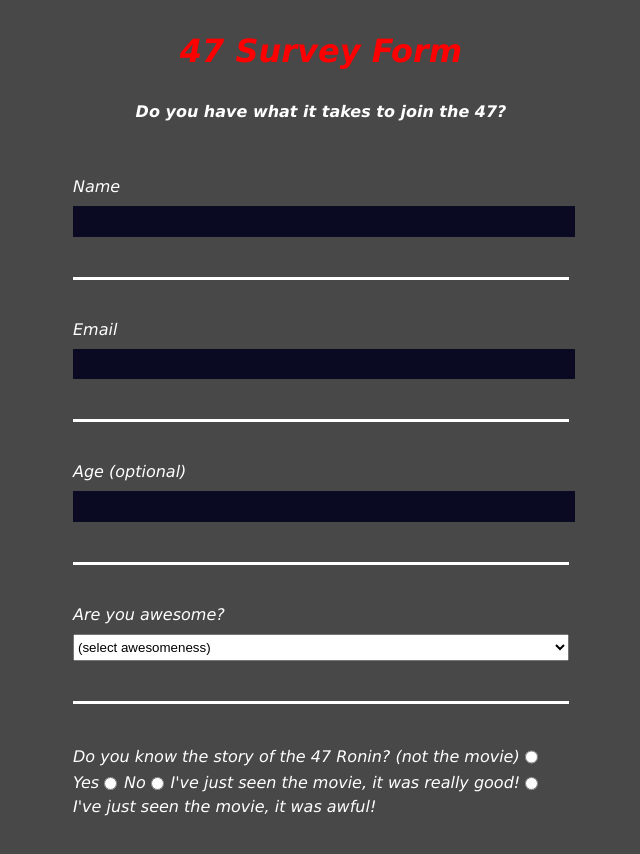
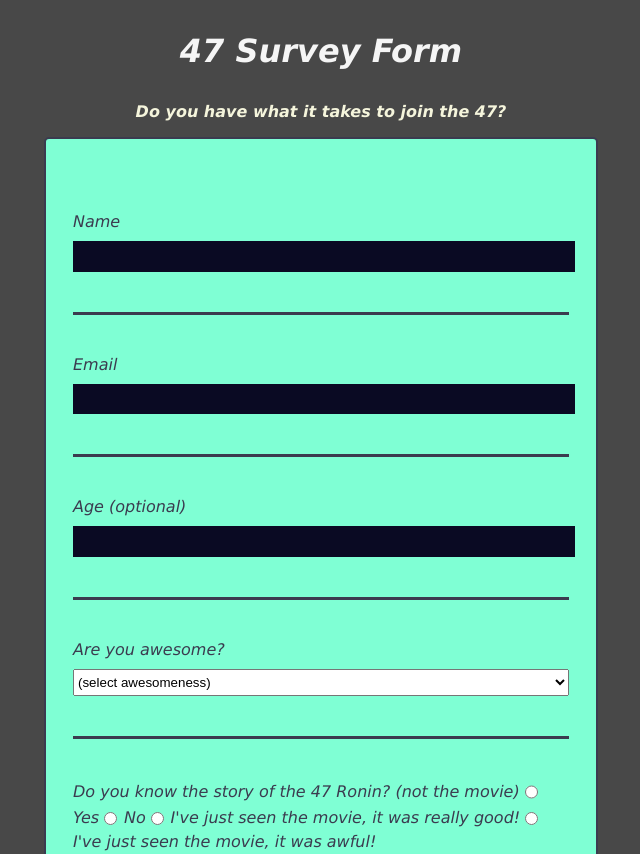
Before and after one commit to twan47/survey-form, a plain HTML site: page index.html in a window 1280 px wide. Shown: the top 854 px of the page, without its empty margins (319-959 px from the left). Drawn offline with Linux system fonts and the light colour scheme.

Commit message:
added color changes, looks much better

```diff
--- a/styles.css
+++ b/styles.css
@@ -3,7 +3,7 @@ body {
     height: 100vh;
     margin: 0;
     background-color:rgba(27, 27, 27, 0.8);
-    color: white;
+    color:#3b3b4f;
     font-family: Verdana, Geneva, Tahoma, sans-serif;
     font-style: italic;
 }
@@ -14,11 +14,12 @@ h1, p {
 }
 
 h1 {
-    color: red;
+    color: whitesmoke;
 }
 
 p {
     font-weight: bold;
+    color: beige;
 }
 
 form {
@@ -27,6 +28,10 @@ form {
     min-width: 300px;
     margin: 0 auto;
     padding-bottom: 2em;
+    border:#3b3b4f 2px solid;
+    padding: 25px;
+    border-radius: 5px;
+    background-color: aquamarine;
 }
 
 fieldset {
```
